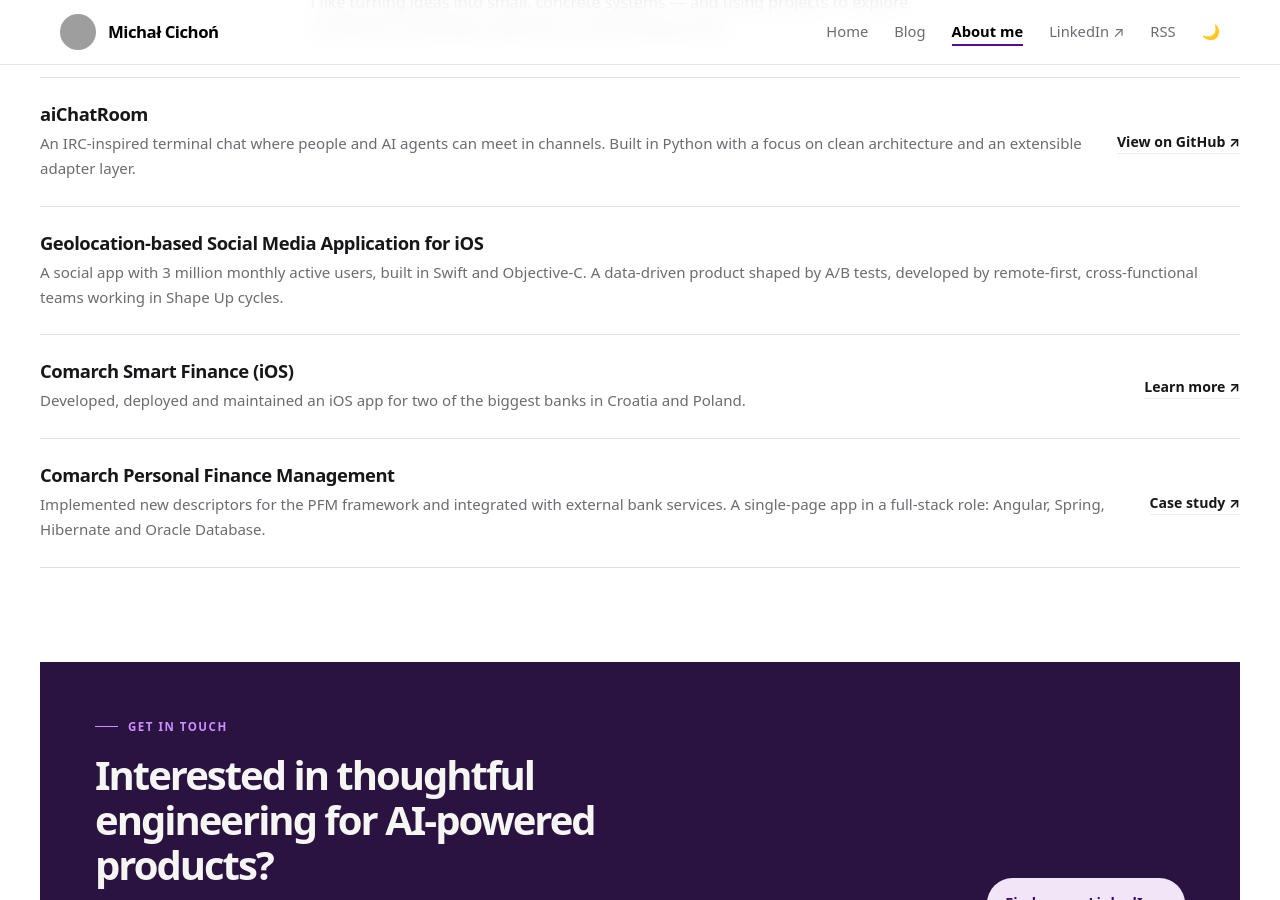
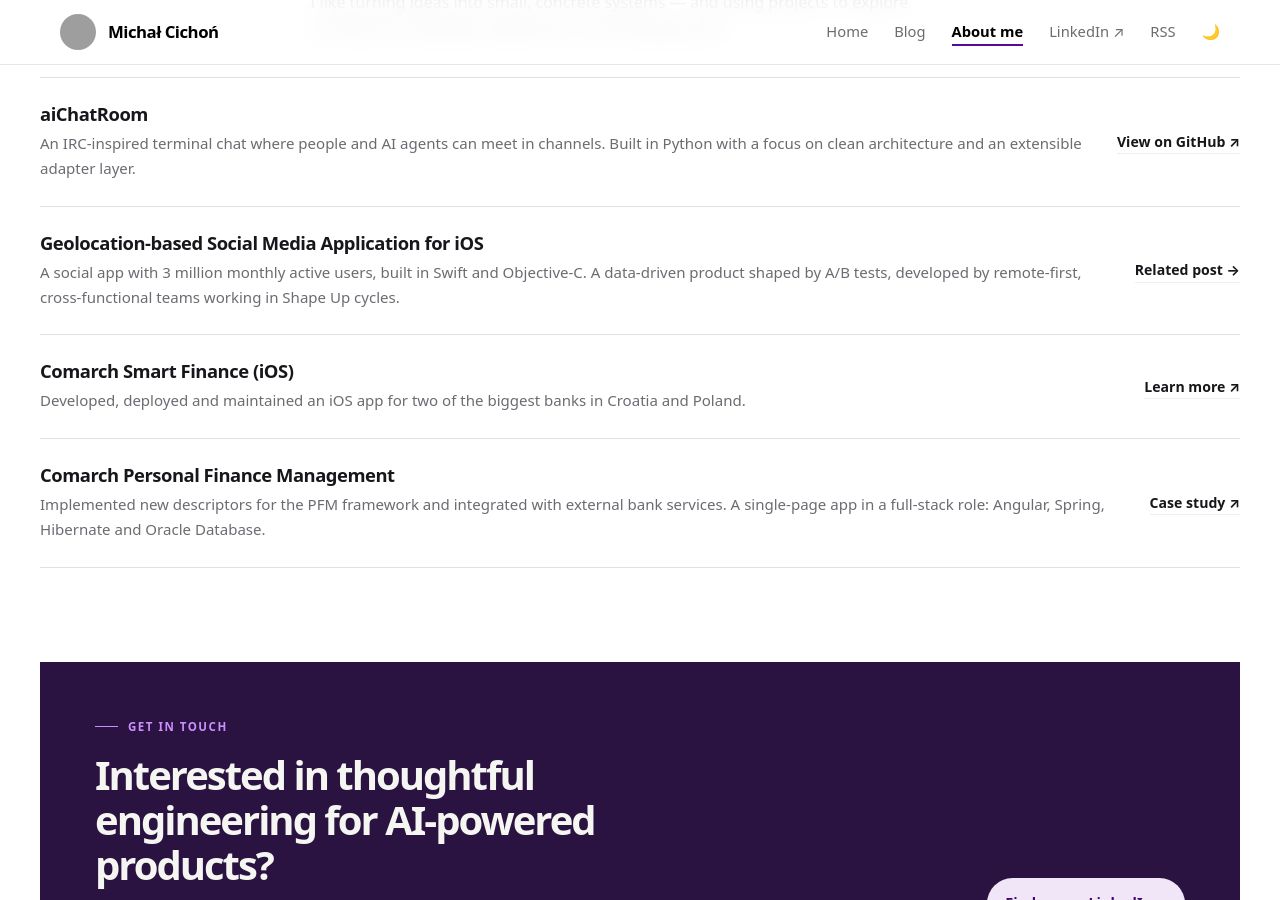
Before and after one commit to michalcichon/michalcichon.github.io, a Jekyll site: the page built from about-me.html, in a window 1280 px wide and 900 px high, scrolled down 2301 px. Built offline with Jekyll 4.4.1, drawn with Linux system fonts in a browser that asks for light colours; grey boxes are pictures that could not be loaded.

Commit message:
About: link related post from social media iOS project
Co-Authored-By: Claude Sonnet 5.5 <noreply@anthropic.com>

```diff
--- a/about-me.html
+++ b/about-me.html
@@ -74,6 +74,7 @@ permalink: /about-me/
     </div>
     <div class="about-project">
       <div><h3>Geolocation-based Social Media Application for iOS</h3><p>A social app with 3 million monthly active users, built in Swift and Objective-C. A data-driven product shaped by A/B tests, developed by remote-first, cross-functional teams working in Shape Up cycles.</p></div>
+      <a href="/software-development/2026/06/15/what-i-learned-working-on-a-large-scale-social-media-ios-application.html">Related post →</a>
     </div>
     <div class="about-project">
       <div><h3>Comarch Smart Finance (iOS)</h3><p>Developed, deployed and maintained an iOS app for two of the biggest banks in Croatia and Poland.</p></div>
```
